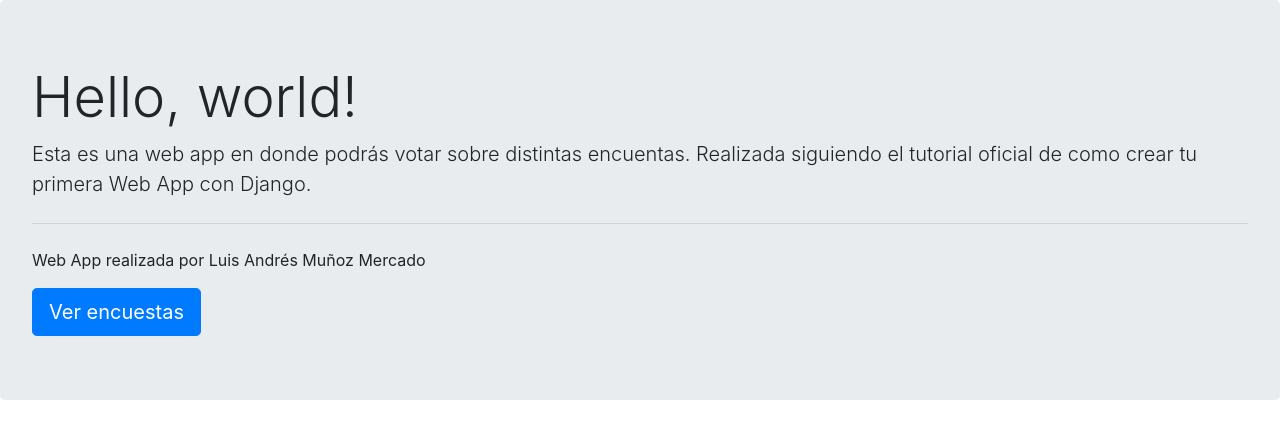
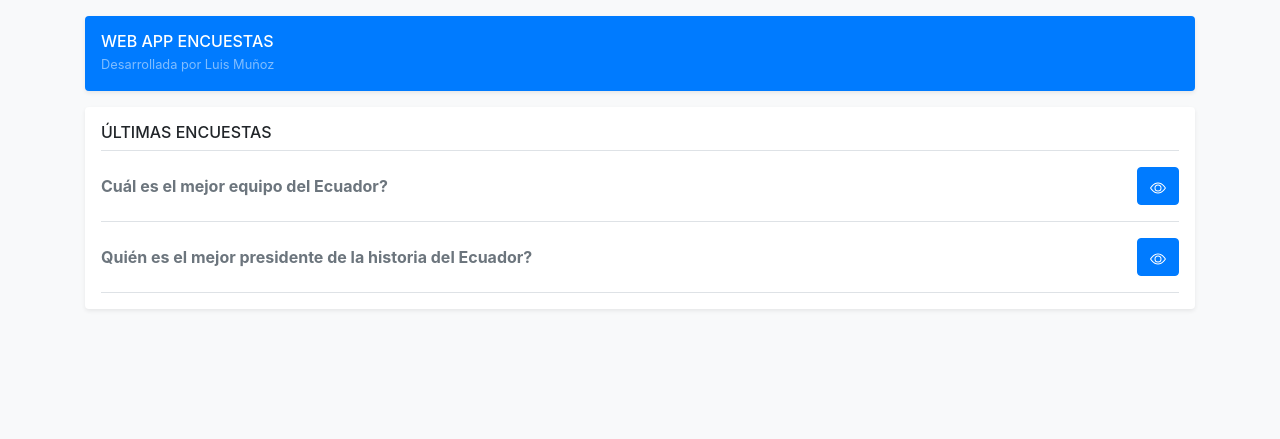
Before and after one commit to la2mpk/Django-Tutorial-Web-App, a Django app: page /polls/ in a window 1280 px wide. Shown: the top 439 px of the page. Run offline with Django 3.2, Linux system fonts and the light colour scheme; data comes from the database, SQL or seed files in the repository; both versions use the stored data as it was after the commit; some libraries are stand-ins or nearby versions.

Commit message:
Django WebApp Tutorial Parte 3

```diff
--- a/polls/urls.py
+++ b/polls/urls.py
@@ -4,5 +4,8 @@ from . import views
 
 app_name = 'polls'
 urlpatterns = [
-    path('', views.IndexPageView.as_view(), name='index')
+    path('', views.IndexPageView.as_view(), name='index'),
+    path('<int:question_id>/', views.detail, name='detail'),
+    path('<int:question_id>/results/', views.results, name='results'),
+    path('<int:question_id>/vote/', views.vote, name='vote')
 ]
--- a/polls/views.py
+++ b/polls/views.py
@@ -1,7 +1,27 @@
-from django.shortcuts import render
+from django.shortcuts import render, get_object_or_404
 from django.views import generic
+from django.http import HttpResponse
+from .models import Question
 
 
-class IndexPageView(generic.base.TemplateView):
+class IndexPageView(generic.ListView):
+    template_name = 'polls/index.html'
+    context_object_name = 'latest_questions_list'
 
-    template_name = 'polls/index.html'
+    def get_queryset(self):
+        queryset = Question.objects.order_by('-pub_date')[:5]
+        return queryset
+
+
+def detail(request, question_id):
+    question = get_object_or_404(Question, pk=question_id)
+    context = {'question': question}
+    return render(request, 'polls/details.html', context)
+
+
+def results(request, question_id):
+    return HttpResponse(f'You are looking at the results of question {question_id}')
+
+
+def vote(request, question_id):
+    return HttpResponse(f'You are voting on question {question_id}')
--- a/templates/base.html
+++ b/templates/base.html
@@ -10,9 +10,17 @@
 
     <title>Polls's Web App</title>
   </head>
-  <body>
-    {% block content %}
-    {% endblock %}
+  <body class="bg-light">
+    <main role="main" class="container">
+      <div class="d-flex align-items-center p-3 my-3 text-white-50 bg-primary shadow-sm rounded">
+        <div class="lh-100">
+          <h6 class="mb-0 text-white lh-100">WEB APP ENCUESTAS</h6>
+          <small>Desarrollada por Luis Muñoz</small>
+        </div>
+      </div>
+      {% block content %}
+      {% endblock %}
+    </main>
     <!-- Optional JavaScript -->
     <!-- jQuery first, then Popper.js, then Bootstrap JS -->
     <script src="https://code.jquery.com/jquery-3.4.1.slim.min.js" integrity="sha384-J6qa4849blE2+poT4WnyKhv5vZF5SrPo0iEjwBvKU7imGFAV0wwj1yYfoRSJoZ+n" crossorigin="anonymous"></script>
--- a/templates/polls/index.html
+++ b/templates/polls/index.html
@@ -1,11 +1,27 @@
 {% extends 'base.html' %}
 {% block content %}
-    <div class="jumbotron">
-        <h1 class="display-4">Hello, world!</h1>
-        <p class="lead">Esta es una web app en donde podrás votar sobre distintas encuentas. Realizada siguiendo el
-                        tutorial oficial de como crear tu primera Web App con Django.</p>
-        <hr class="my-4">
-        <p>Web App realizada por Luis Andrés Muñoz Mercado</p>
-        <a class="btn btn-primary btn-lg" href="#" role="button">Ver encuestas</a>
+    <div class="my-3 p-3 bg-white rounded shadow-sm">
+        <h6 class="border-bottom border-gray pb-2 mb-0">ÚLTIMAS ENCUESTAS</h6>
+        {% if latest_questions_list %}
+            {% for question in latest_questions_list %}
+                <div class="media text-muted pt-3">
+                    <div class="media-body pb-3 mb-0 lh-125 border-bottom border-gray">
+                        <div class="d-flex justify-content-between align-items-center w-100">
+                            <strong class="text-gray-dark">{{question.question_text}}</strong>
+                            <a class="btn btn-primary" href="{% url 'polls:detail' question.id %}" role="button">
+                                <svg width="1em" height="1em" viewBox="0 0 16 16" class="bi bi-eye" fill="currentColor" xmlns="http://www.w3.org/2000/svg">
+                                  <path fill-rule="evenodd" d="M16 8s-3-5.5-8-5.5S0 8 0 8s3 5.5 8 5.5S16 8 16 8zM1.173 8a13.134 13.134 0 0 0 1.66 2.043C4.12 11.332 5.88 12.5 8 12.5c2.12 0 3.879-1.168 5.168-2.457A13.134 13.134 0 0 0 14.828 8a13.133 13.133 0 0 0-1.66-2.043C11.879 4.668 10.119 3.5 8 3.5c-2.12 0-3.879 1.168-5.168 2.457A13.133 13.133 0 0 0 1.172 8z"/>
+                                  <path fill-rule="evenodd" d="M8 5.5a2.5 2.5 0 1 0 0 5 2.5 2.5 0 0 0 0-5zM4.5 8a3.5 3.5 0 1 1 7 0 3.5 3.5 0 0 1-7 0z"/>
+                                </svg>
+                            </a>
+                        </div>
+                    </div>
+                </div>
+            {% endfor %}
+        {% else %}
+            <div class="alert alert-danger mt-2" role="alert">
+                No hay encuestas disponibles
+            </div>
+        {% endif %}
     </div>
 {% endblock %}
```
Also changed, not shown: templates/polls/details.html (added, +26 -0 lines), db.sqlite3.
